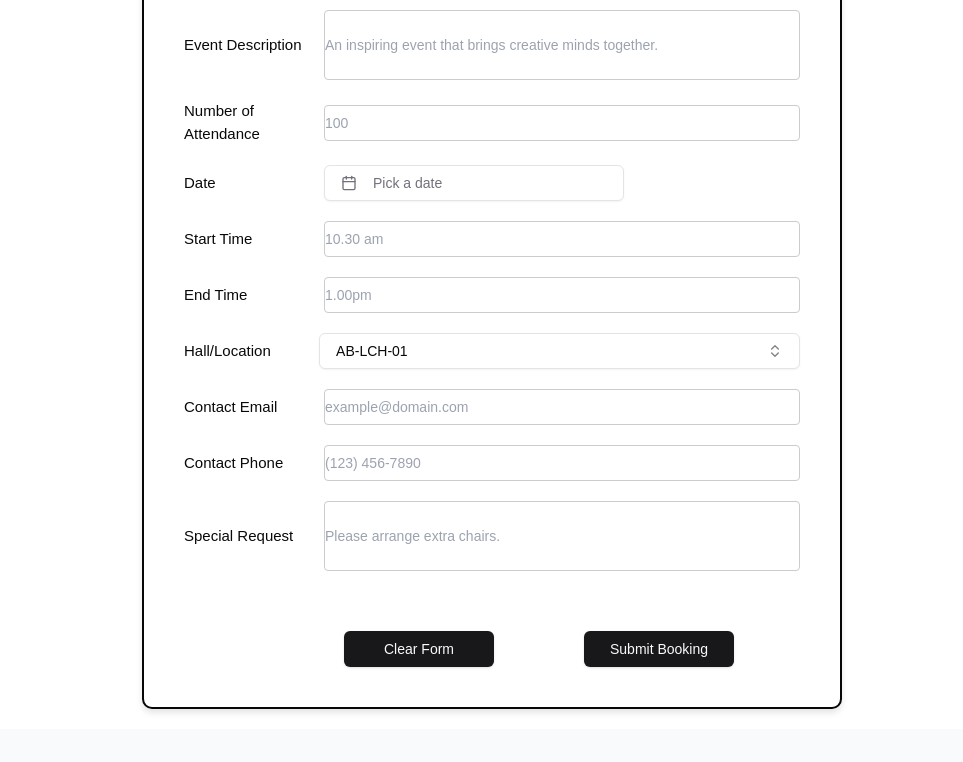
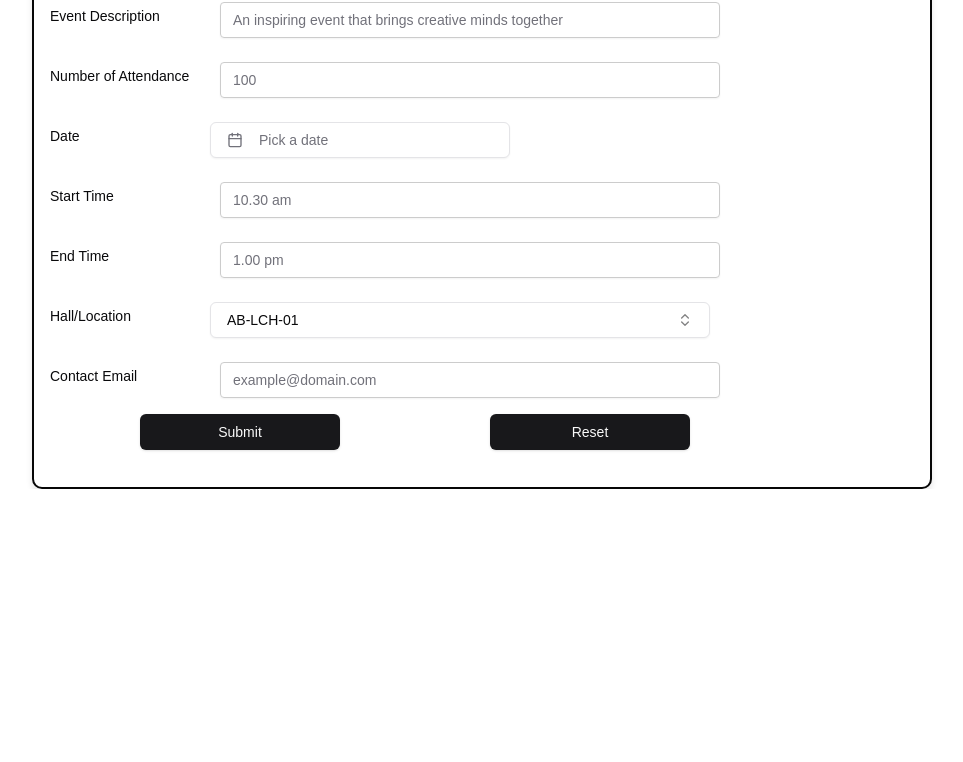
Before and after one commit to zaplink/HallEase-New, a Next.js app: page /booking in a window 1280 px wide. Shown: the part 311-1073 px from the top of the page, without its empty margins (148-1111 px from the left). After the commit the page ends 800 px from the top, so only its background shows below. Built offline with nearby package versions, Linux system fonts and the light colour scheme.

Commit message:
rename bookingNew to booking page

```diff
--- a/src/app/booking/page.tsx
+++ b/src/app/booking/page.tsx
@@ -1,10 +1,11 @@
-import Bookingform from "@/components/ui/Bookingform";
-import Requestpage from "@/components/ui/Requestpage";
-export default function Boking() {
-  return (
-    <>
-      <Bookingform />
-      <Requestpage />
-    </>
-  );
+import React from 'react';
+import Bookingformnew from '@/components/ui/bookingformnew';
+function page() {
+	return (
+		<>
+			<Bookingformnew />
+		</>
+	);
 }
+
+export default page;
--- a/src/app/bookingNew/page.tsx
+++ /dev/null
@@ -1,11 +0,0 @@
-import React from 'react';
-import Bookingformnew from '@/components/ui/bookingformnew';
-function page() {
-	return (
-		<>
-			<Bookingformnew />
-		</>
-	);
-}
-
-export default page;
```
